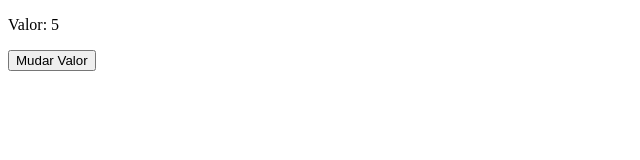
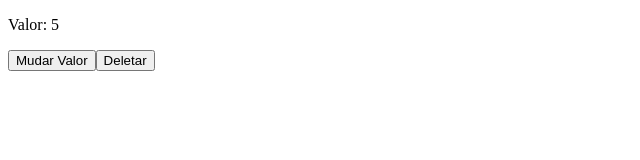
Before and after one commit to mbmauriciojr/estudos-angular, an Angular app in the folder data-binding/: page / in a window 1280 px wide. Shown: the top 160 px of the page, without its empty margins (0-640 px from the left). Built offline with nearby package versions, Linux system fonts and the light colour scheme.

Commit message:
Feat: Inserido a diretiva ngIf para interacao de uma destruicao de componente

```diff
--- a/data-binding/src/app/app.component.html
+++ b/data-binding/src/app/app.component.html
@@ -1,6 +1,8 @@
 <!--Comentado para a execução do exercício de Life Cycle-->
 <!-- <app-data-binding></app-data-binding> -->
 
-<app-ciclo [valorInicial]="valor"></app-ciclo>
+<app-ciclo [valorInicial]="valor" *ngIf="!deletarCiclo"></app-ciclo>
 
 <button (click)="mudarValor()">Mudar Valor</button>
+
+<button (click)="destruirCiclo()">Deletar</button>
--- a/data-binding/src/app/app.component.ts
+++ b/data-binding/src/app/app.component.ts
@@ -9,7 +9,14 @@
 
   valor: number = 5;
 
+  deletarCiclo: boolean = false;
+
   mudarValor() {
     this.valor ++;
   }
+
+  destruirCiclo() {
+    this.deletarCiclo = true;
+  }
+
 }
```
